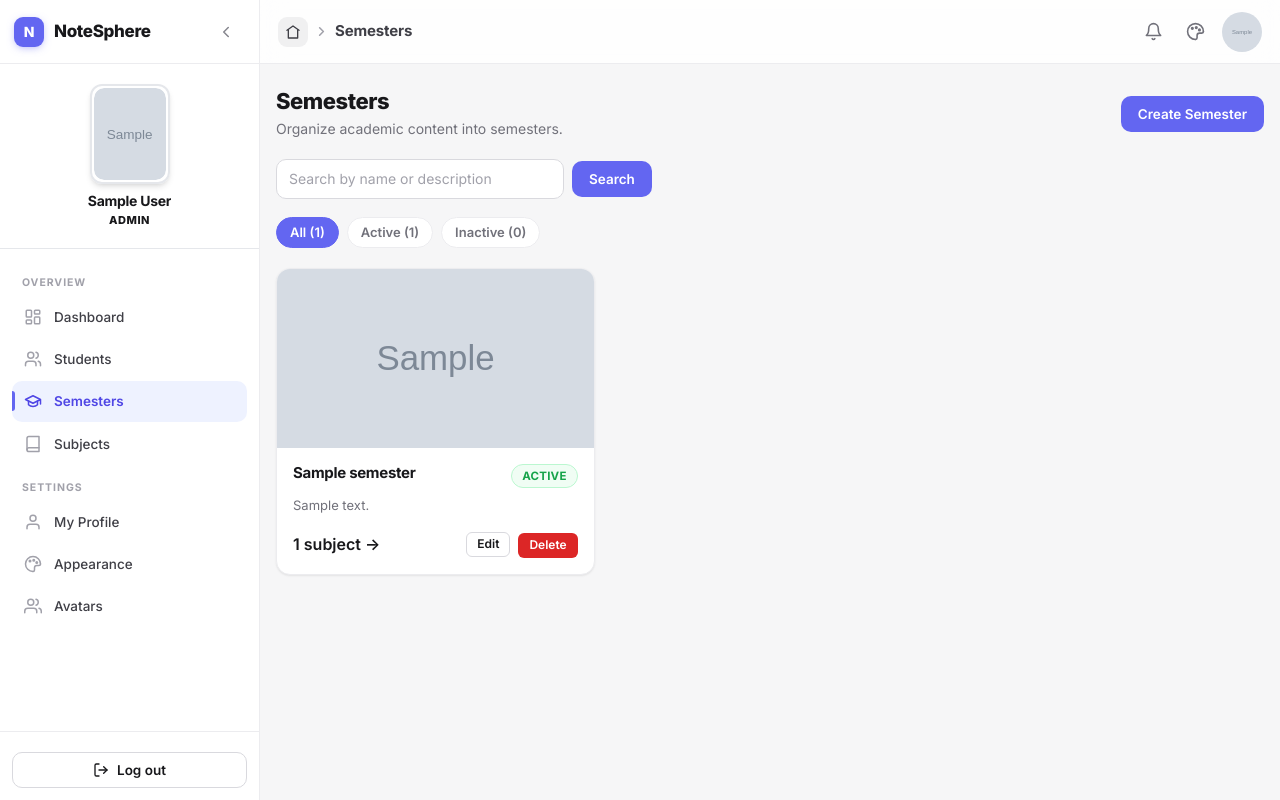
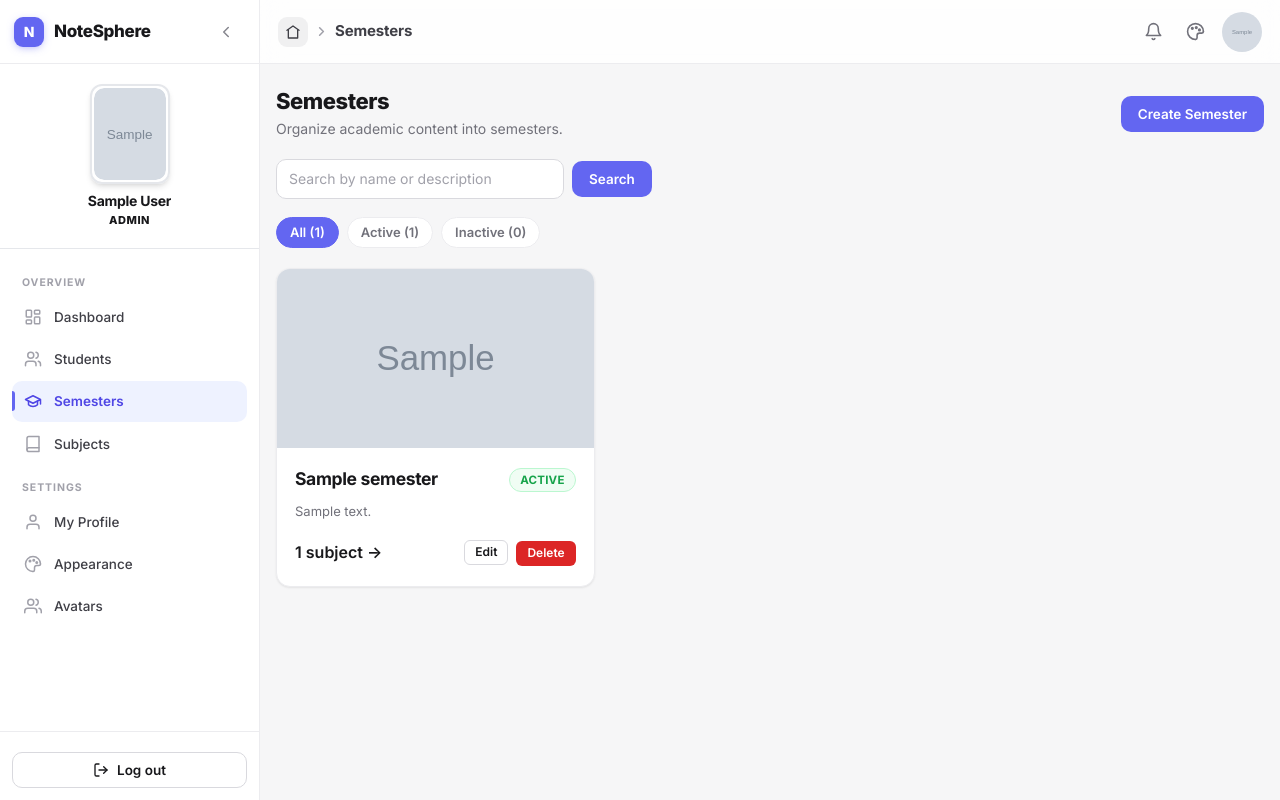
Before and after one commit to ameenul-hashim/notesphere, a Django app: page /dashboard/semesters/ in a window 1280 px wide. Run offline with Django 5.2, Linux system fonts and the light colour scheme; a user stored in the database is signed in; tables that the repository leaves empty hold one stand-in row (values such as "Sample post"); grey boxes marked "Sample" are stand-in pictures; parts of the project's set-up code (start-up, migrations or seed data) failed here and were passed over; some libraries are stand-ins or nearby versions.

Commit message:
feat(academics): increase main semester card size and length while preserving original media grid model

```diff
--- a/static/css/app.css
+++ b/static/css/app.css
@@ -1907,6 +1907,22 @@ p {
   box-shadow: var(--shadow);
   border-color: var(--border-strong);
 }
+
+/* Larger card length for main semester cards */
+.media-card-lg {
+  min-height: 310px;
+}
+.media-card-lg .media-thumb {
+  min-height: 175px;
+}
+.media-card-lg .media-body {
+  padding: 20px 18px;
+  gap: 10px;
+}
+.media-card-lg .media-title {
+  font-size: 17.5px;
+}
+
 .media-thumb {
   position: relative;
   aspect-ratio: 16 / 9;
@@ -1943,6 +1959,7 @@ p {
   overflow: hidden;
   display: -webkit-box;
   -webkit-line-clamp: 2;
+  line-clamp: 2;
   -webkit-box-orient: vertical;
 }
 .media-meta {
--- a/templates/academics/semester_list.html
+++ b/templates/academics/semester_list.html
@@ -48,7 +48,7 @@
   {% if page_obj.object_list %}
     <div class="media-grid">
       {% for semester in page_obj %}
-        <article class="media-card card-hover">
+        <article class="media-card media-card-lg card-hover">
           <a href="{% url 'academics:semester_detail' semester.pk %}" class="media-thumb block">
             {% if semester.thumbnail %}
               <img src="{{ semester.thumbnail.url }}" alt="{{ semester.name }}">
--- a/templates/accounts/student_dashboard.html
+++ b/templates/accounts/student_dashboard.html
@@ -10,7 +10,7 @@
 {% if active_semesters %}
   <div class="media-grid">
     {% for semester in active_semesters %}
-      <a href="{% url 'academics:semester_detail' semester.pk %}" class="media-card card-hover">
+      <a href="{% url 'academics:semester_detail' semester.pk %}" class="media-card media-card-lg card-hover">
         <div class="media-thumb">
           {% if semester.thumbnail %}
             <img src="{{ semester.thumbnail.url }}" alt="{{ semester.name }}">
```
